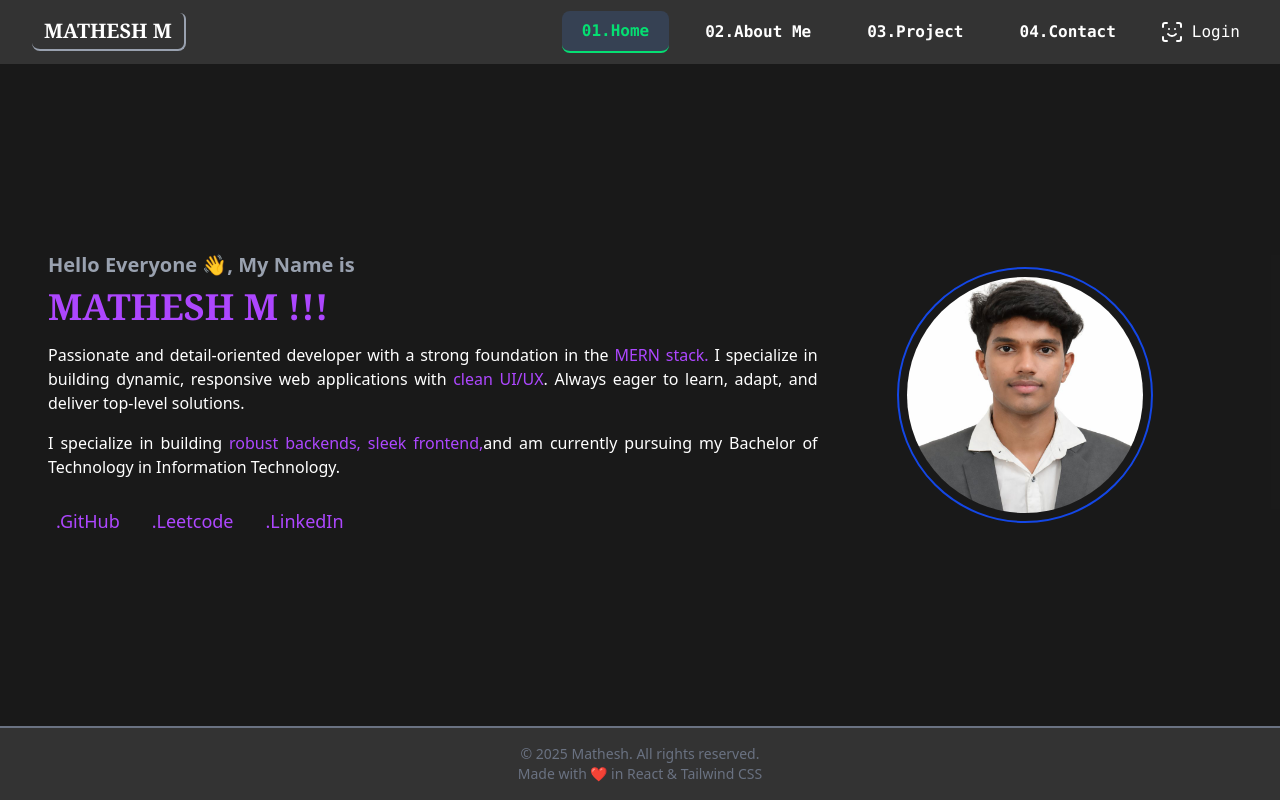
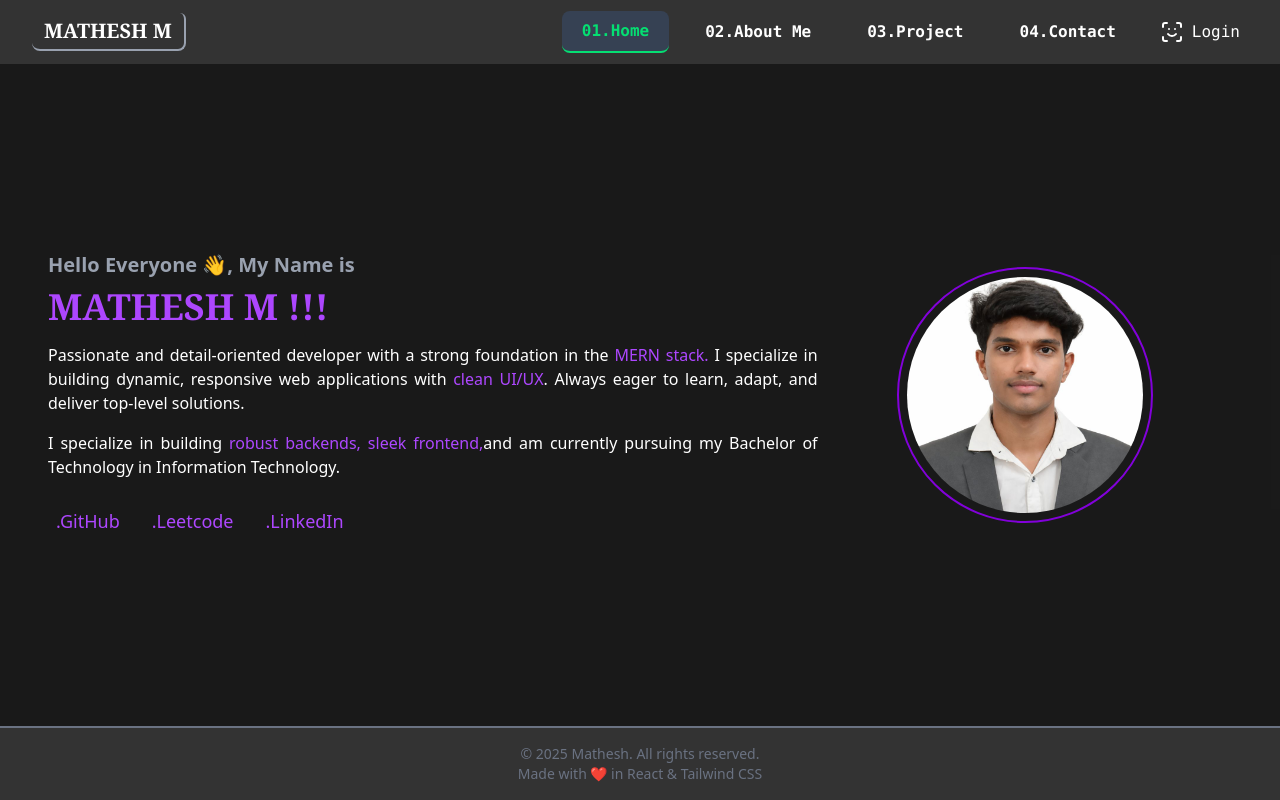
Before and after one commit to Mathesh-299/Portfolio, a React (Vite) app in the folder Portclient/: page / in a window 1280 px wide. Built offline with nearby package versions, Linux system fonts and the light colour scheme.

Commit message:
Resume Updation

```diff
--- a/Portclient/src/Components/Home.jsx
+++ b/Portclient/src/Components/Home.jsx
@@ -22,7 +22,7 @@ const Home = () => {
                     <img
                         src={Image}
                         alt="Profile"
-                        className="w-40 h-40 md:w-64 md:h-64 rounded-full border-2 border-blue-700 p-2 object-cover"
+                        className="w-40 h-40 md:w-64 md:h-64 rounded-full border-2 border-purple-700 p-2 object-cover"
                     />
                 </div>
 
```
